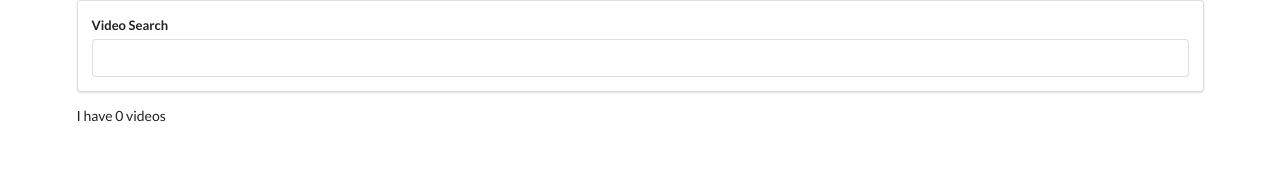
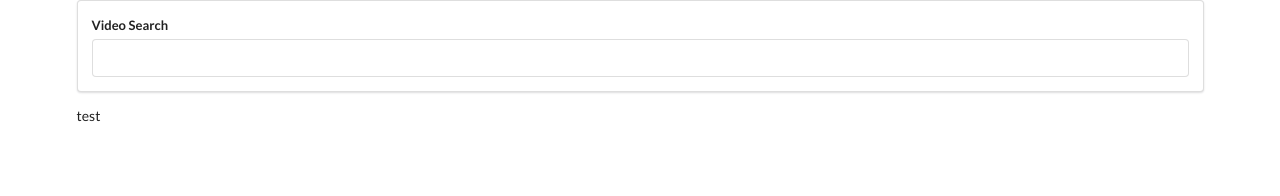
Before and after one commit to hmalezanoski/react-youtube-app, a React (Create React App) app: page / in a window 1280 px wide. Shown: the top 196 px of the page. Built offline with nearby package versions, Linux system fonts and the light colour scheme.

Commit message:
add video list component

```diff
--- a/src/components/App.js
+++ b/src/components/App.js
@@ -1,5 +1,7 @@
 import react from 'react'
 import SearchBar from './SearchBar'
+import VideoList from "./VideoList";
+
 import youtube from "../api/youtube";
 
 class App extends react.Component {
@@ -22,7 +24,7 @@ class App extends react.Component {
     render() {
         return (
             <div className="ui container"><SearchBar onFormSubmit={this.onTermSubmit} />
-            <p>I have {this.state.videos.length} videos</p>
+                <VideoList videoList={this.state.videos} />
             </div>
         )
     }
--- /dev/null
+++ b/src/components/VideoList.js
@@ -0,0 +1,14 @@
+import React from 'react'
+
+const VideoList = (props) => {
+
+    console.log(props.videoList.length)
+
+    return (
+        <div>
+            <p>test</p>
+        </div>
+    )
+}
+
+export default VideoList
```
